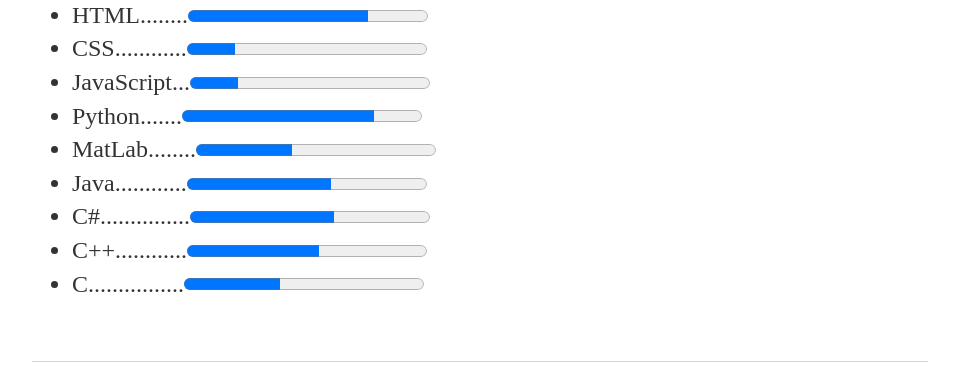
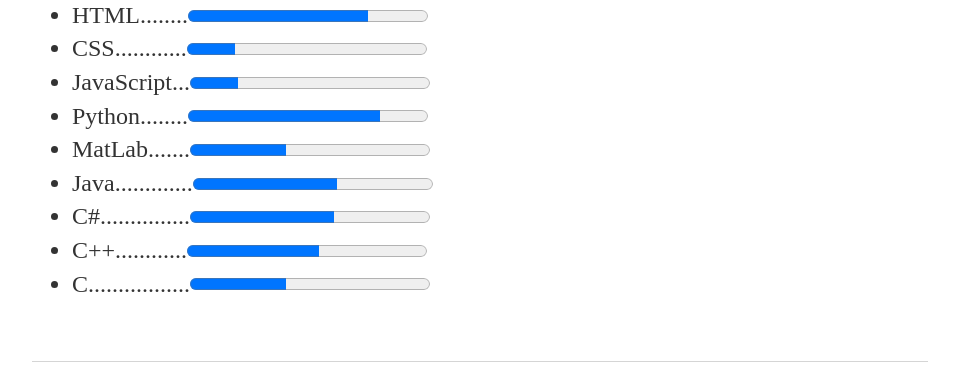
Before and after one commit to kpadden/kpadden.github.io, a Jekyll site: the page built from cv/index.html, in a window 1280 px wide. Shown: the part 381-757 px from the top of the page, without its empty margins (160-1119 px from the left). Built offline with Jekyll 4.4.1, drawn with Linux system fonts in a browser that asks for light colours.

Commit message:
Update index.html

```diff
--- a/cv/index.html
+++ b/cv/index.html
@@ -18,10 +18,10 @@ title: Resume
         <li>HTML........<progress min="0" max="100" value="75"></progress></li>
         <li>CSS............<progress min="0" max="100" value="20"></progress></li>
         <li>JavaScript...<progress min="0" max="100" value="20"></progress></li>
-        <li>Python.......<progress min="0" max="100" value="80"></progress></li>
-        <li>MatLab........<progress min="0" max="100" value="40"></progress></li>
-        <li>Java............<progress min="0" max="100" value="60"></progress></li>
+        <li>Python........<progress min="0" max="100" value="80"></progress></li>
+        <li>MatLab.......<progress min="0" max="100" value="40"></progress></li>
+        <li>Java.............<progress min="0" max="100" value="60"></progress></li>
         <li>C#...............<progress min="0" max="100" value="60"></progress></li>
         <li>C++............<progress min="0" max="100" value="55"></progress></li>
-        <li>C................<progress min="0" max="100" value="40"></progress></li>
+        <li>C.................<progress min="0" max="100" value="40"></progress></li>
     </ul>
```
